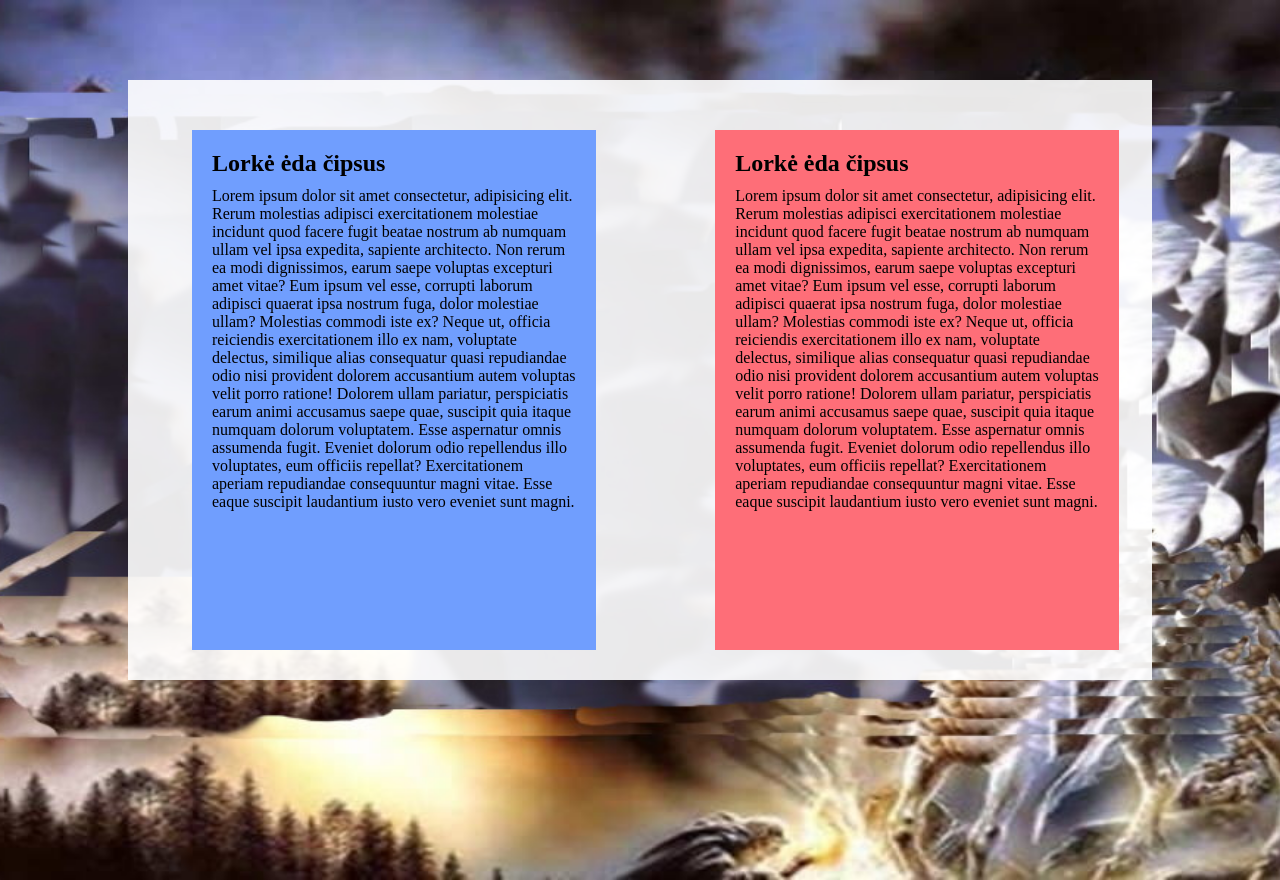
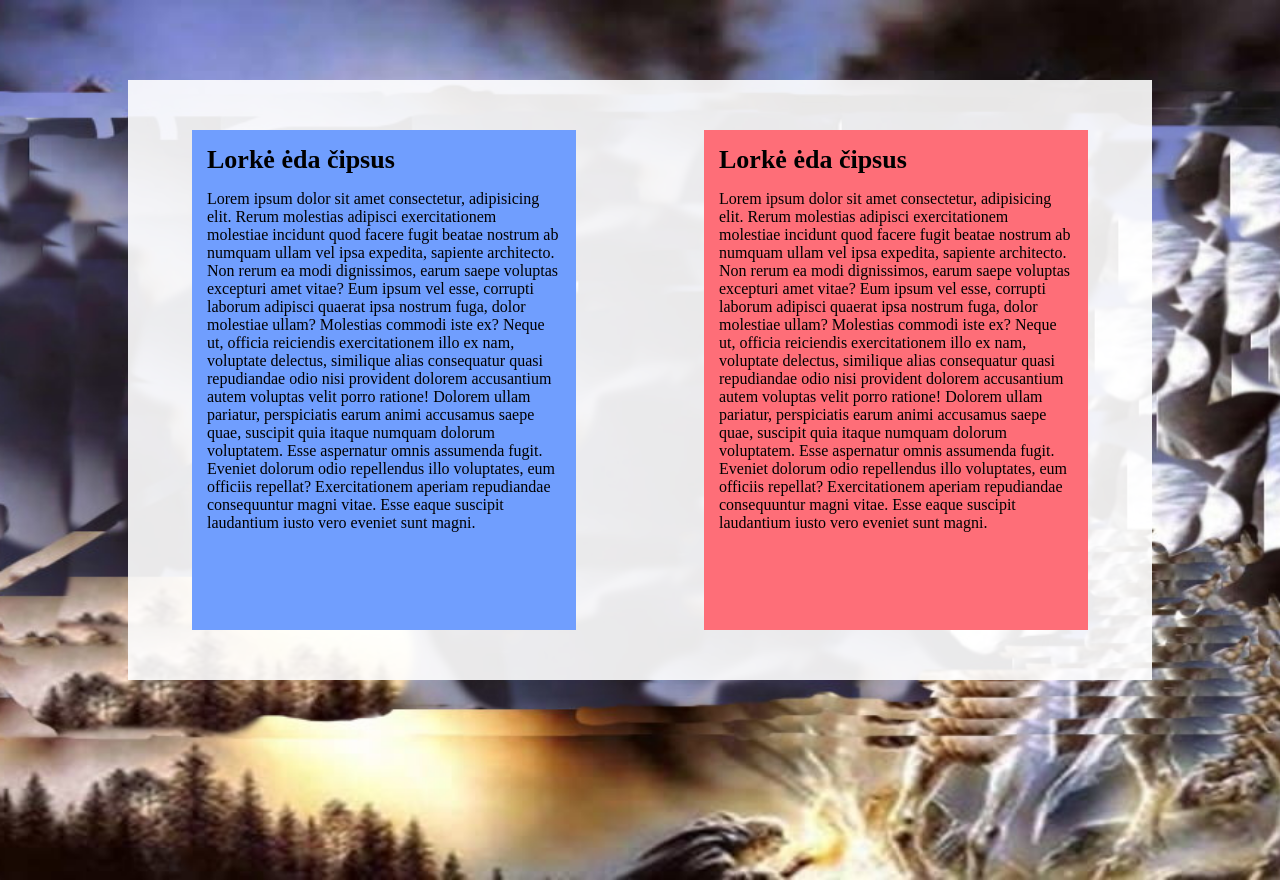
Before and after one commit to ASreiros/f5, a website: page index.html in a window 1280 px wide. Drawn offline with Linux system fonts and the light colour scheme.

Commit message:
fix "auto"

```diff
--- a/index.html
+++ b/index.html
@@ -10,6 +10,7 @@
 <body>
     <section>
         <div>
+            <div>
                 <h2>Lorkė ėda čipsus</h2>
                 <p>Lorem ipsum dolor sit amet consectetur, adipisicing elit. Rerum molestias adipisci exercitationem molestiae incidunt quod facere fugit beatae nostrum ab numquam ullam vel ipsa expedita, sapiente architecto. Non rerum ea modi dignissimos, earum saepe voluptas excepturi amet vitae? Eum ipsum vel esse, corrupti laborum adipisci quaerat ipsa nostrum fuga, dolor molestiae ullam? Molestias commodi iste ex? Neque ut, officia reiciendis exercitationem illo ex nam, voluptate delectus, similique alias consequatur quasi repudiandae odio nisi provident dolorem accusantium autem voluptas velit porro ratione! Dolorem ullam pariatur, perspiciatis earum animi accusamus saepe quae, suscipit quia itaque numquam dolorum voluptatem. Esse aspernatur omnis assumenda fugit. Eveniet dolorum odio repellendus illo voluptates, eum officiis repellat? Exercitationem aperiam repudiandae consequuntur magni vitae. Esse eaque suscipit laudantium iusto vero eveniet sunt magni.</p>
             </div>
@@ -17,6 +18,7 @@
                 <h2>Lorkė ėda čipsus</h2>
                  <p>Lorem ipsum dolor sit amet consectetur, adipisicing elit. Rerum molestias adipisci exercitationem molestiae incidunt quod facere fugit beatae nostrum ab numquam ullam vel ipsa expedita, sapiente architecto. Non rerum ea modi dignissimos, earum saepe voluptas excepturi amet vitae? Eum ipsum vel esse, corrupti laborum adipisci quaerat ipsa nostrum fuga, dolor molestiae ullam? Molestias commodi iste ex? Neque ut, officia reiciendis exercitationem illo ex nam, voluptate delectus, similique alias consequatur quasi repudiandae odio nisi provident dolorem accusantium autem voluptas velit porro ratione! Dolorem ullam pariatur, perspiciatis earum animi accusamus saepe quae, suscipit quia itaque numquam dolorum voluptatem. Esse aspernatur omnis assumenda fugit. Eveniet dolorum odio repellendus illo voluptates, eum officiis repellat? Exercitationem aperiam repudiandae consequuntur magni vitae. Esse eaque suscipit laudantium iusto vero eveniet sunt magni.</p>
             </div>
+        </div>
     </section>
 </body>
 </html>
--- a/input.scss
+++ b/input.scss
@@ -11,7 +11,6 @@ body{
     padding: 0;
     width: 100vw;
     height: 100vh;
-    overflow: hidden;
     background-image: url(./img/backgroundish.jpg);
     background-repeat: no-repeat;
     background-size: cover;
@@ -22,37 +21,45 @@ body{
         width: 80vw;
         height: 600px;
         margin: 10vh 0 0 10vw;
+        font-size: 0;
+
+        div{
+            width:70vw;
+            font-size: 0;
+            margin: 50px auto;
+
 
             div{
                 display: inline-block;
-            margin: 50px 0 0 5vw;
                 width: 30vw;
                 height: 500px;
                 background-color: $second_color;
-            padding: 10px;
                 text-align: left;
-            overflow: hidden;
-
 
                 &:first-child{
                     background-color: $first_color;
-                margin-right: 4vw;
+                    margin-right: 10vw;
 
 
                 }
 
                 h2{
-                margin: 10px;
+                    display: block;
+                    margin: 15px;
+                    font-size: 26px;
                 }
 
                 p{
-
-                top: 70px;
-                margin: 10px;
+                    display: block;
+                    font-size: 16px;
+                    margin: 15px;
+                }
             }
         }
 
+    }
+
+
+
 
 }
-
-}
```
Also changed, not shown: output.css, 1 other file. Lines whose indentation alone changed are shown as unchanged.
